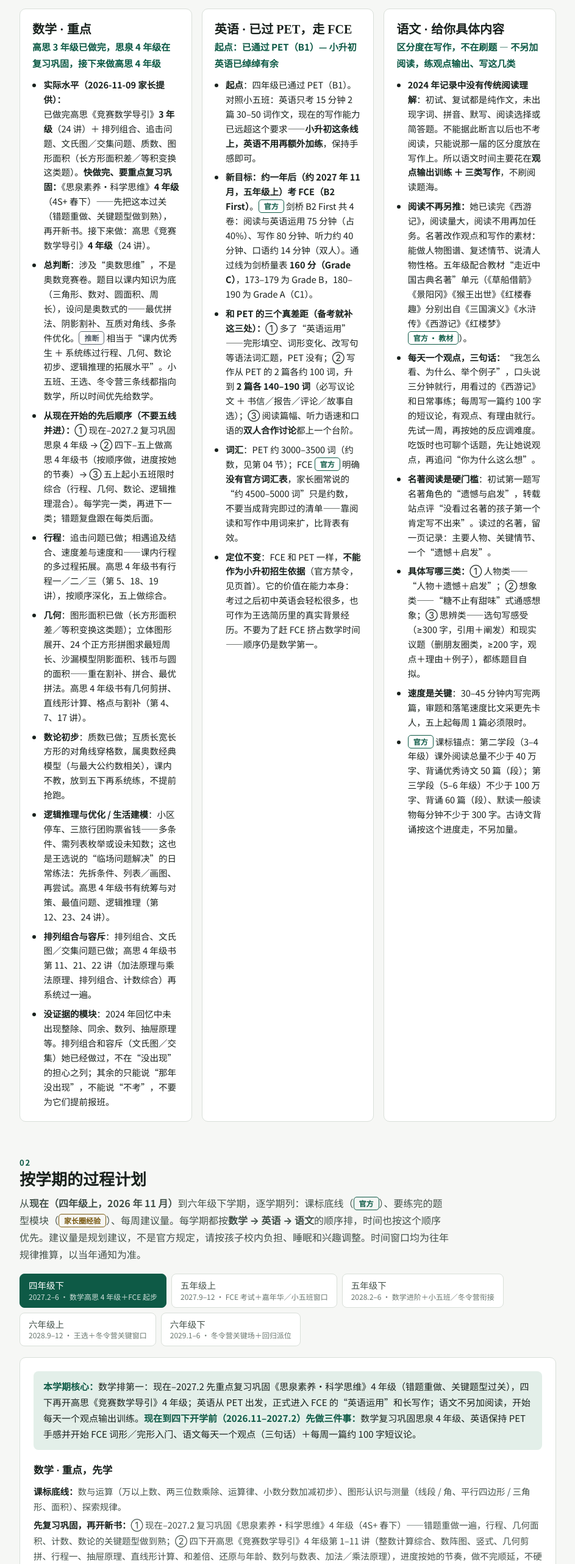
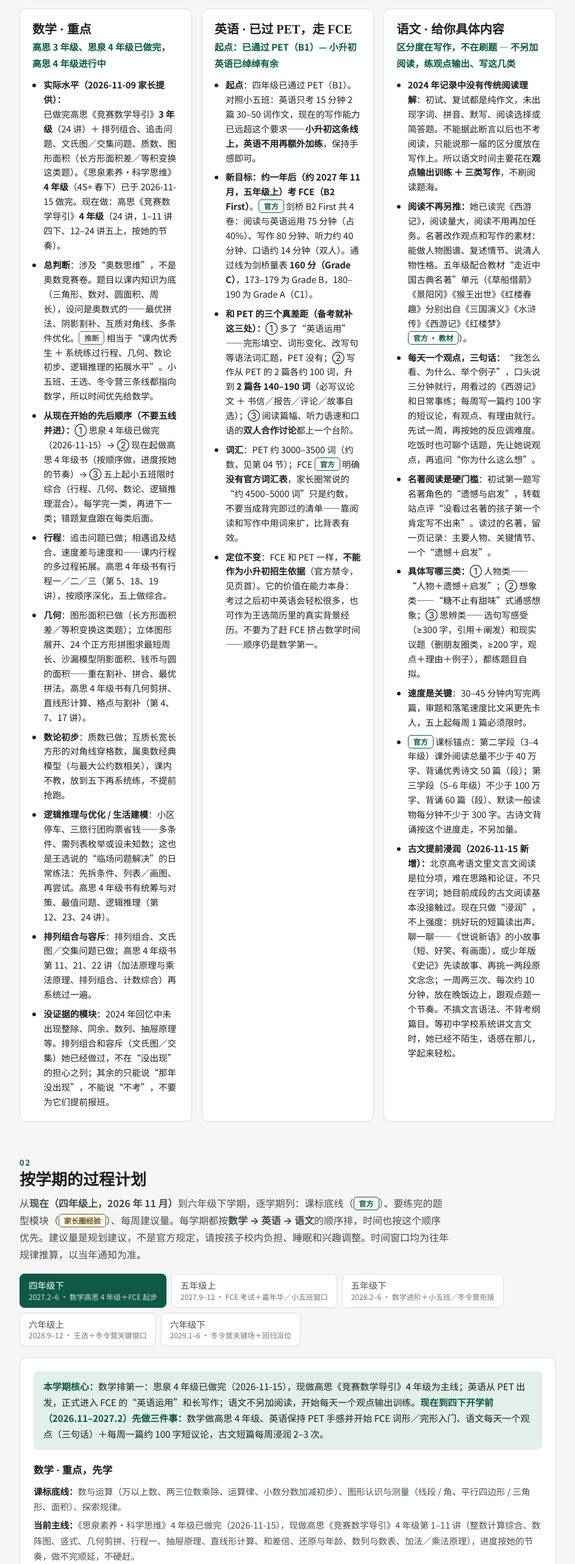
Before and after one commit to xiaonan1988sh/restaurant-skill-generator, a plain HTML site: page education/xiaoshengchu/index.html in a window 1280 px wide. Shown: the part 920-3484 px from the top of the page at 61% size, without its empty margins (168-1111 px from the left). Drawn offline with Linux system fonts and the light colour scheme.

Commit message:
Sync xiaoshengchu plan 2026-11-15: maths SiQuan done / GaoSi started; add classical Chinese immersion

```diff
--- a/education/xiaoshengchu/index.html
+++ b/education/xiaoshengchu/index.html
@@ -239,11 +239,11 @@
     <div class="subj-grid">
       <div class="subj-card">
         <h3>数学 · 重点</h3>
-        <p class="verdict">高思 3 年级已做完，思泉 4 年级在复习巩固，接下来做高思 4 年级</p>
+        <p class="verdict">高思 3 年级、思泉 4 年级已做完，高思 4 年级进行中</p>
         <ul>
-          <li><strong>实际水平（2026-11-09 家长提供）：</strong>已做完高思《竞赛数学导引》<strong>3 年级</strong>（24 讲）＋ 排列组合、追击问题、文氏图／交集问题、质数、图形面积（长方形面积差／等积变换这类题）。<strong>快做完、要重点复习巩固：</strong>《思泉素养·科学思维》<strong>4 年级</strong>（4S+ 春下）——先把这本过关（错题重做、关键题型做到熟），再开新书。接下来做：高思《竞赛数学导引》<strong>4 年级</strong>（24 讲）。</li>
+          <li><strong>实际水平（2026-11-09 家长提供）：</strong>已做完高思《竞赛数学导引》<strong>3 年级</strong>（24 讲）＋ 排列组合、追击问题、文氏图／交集问题、质数、图形面积（长方形面积差／等积变换这类题）。《思泉素养·科学思维》<strong>4 年级</strong>（4S+ 春下）已于 2026-11-15 做完。现在做：高思《竞赛数学导引》<strong>4 年级</strong>（24 讲，1–11 讲四下、12–24 讲五上，按她的节奏）。</li>
           <li><strong>总判断</strong>：涉及“奥数思维”，不是奥数竞赛卷。题目以课内知识为底（三角形、数对、圆面积、周长），设问是奥数式的——最优拼法、阴影割补、互质对角线、多条件优化。<span class="badge b-guess">推断</span> 相当于“课内优秀生 ＋ 系统练过行程、几何、数论初步、逻辑推理的拓展水平”。小五班、王选、冬令营三条线都指向数学，所以时间优先给数学。</li>
-          <li><strong>从现在开始的先后顺序（不要五线并进）：</strong>① 现在–2027.2 复习巩固思泉 4 年级 → ② 四下–五上做高思 4 年级书（按顺序做，进度按她的节奏）→ ③ 五上起小五班限时综合（行程、几何、数论、逻辑推理混合）。每学完一类，再进下一类；错题复盘跟在每类后面。</li>
+          <li><strong>从现在开始的先后顺序（不要五线并进）：</strong>① 思泉 4 年级已做完（2026-11-15）→ ② 现在起做高思 4 年级书（按顺序做，进度按她的节奏）→ ③ 五上起小五班限时综合（行程、几何、数论、逻辑推理混合）。每学完一类，再进下一类；错题复盘跟在每类后面。</li>
           <li><strong>行程</strong>：追击问题已做；相遇追及结合、速度差与速度和——课内行程的多过程拓展。高思 4 年级书有行程一／二／三（第 5、18、19 讲），按顺序深化，五上做综合。</li>
           <li><strong>几何</strong>：图形面积已做（长方形面积差／等积变换这类题）；立体图形展开、24 个正方形拼图求最短周长、沙漏模型阴影面积、钱币与圆的面积——重在割补、拼合、最优拼法。高思 4 年级书有几何剪拼、直线形计算、格点与割补（第 4、7、17 讲）。</li>
           <li><strong>数论初步</strong>：质数已做；互质长宽长方形的对角线穿格数，属奥数经典模型（与最大公约数相关），课内不教，放到五下再系统练，不提前抢跑。</li>
@@ -274,6 +274,7 @@
           <li><strong>具体写哪三类：</strong>① 人物类——“人物＋遗憾＋启发”；② 想象类——“糖不止有甜味”式通感想象；③ 思辨类——选句写感受（≥300 字，引用＋阐发）和现实议题（删朋友圈类，≥200 字，观点＋理由＋例子），都练题目自拟。</li>
           <li><strong>速度是关键</strong>：30–45 分钟内写完两篇，审题和落笔速度比文采更先卡人，五上起每周 1 篇必须限时。</li>
           <li><span class="badge b-official">官方</span> 课标锚点：第二学段（3–4 年级）课外阅读总量不少于 40 万字、背诵优秀诗文 50 篇（段）；第三学段（5–6 年级）不少于 100 万字、背诵 60 篇（段）、默读一般读物每分钟不少于 300 字。古诗文背诵按这个进度走，不另加量。</li>
+          <li><strong>古文提前浸润（2026-11-15 新增）：</strong>北京高考语文里文言文阅读是拉分项，难在思路和论证，不只在字词；她目前成段的古文阅读基本没接触过。现在只做“浸润”，不上强度：挑好玩的短篇读出声、聊一聊——《世说新语》的小故事（短、好笑、有画面），或少年版《史记》先读故事、再挑一两段原文念念；一周两三次、每次约 10 分钟，放在晚饭边上，跟观点题一个节奏。不搞文言语法、不背考纲篇目。等初中学校系统讲文言文时，她已经不陌生，语感在那儿，学起来轻松。</li>
         </ul>
       </div>
     </div>
@@ -296,11 +297,11 @@
     </div>
 
     <div class="sem-panel active" id="panel-s1" role="tabpanel">
-      <p class="focus"><b>本学期核心：</b>数学排第一：现在–2027.2 先重点复习巩固《思泉素养·科学思维》4 年级（错题重做、关键题型过关），四下再开高思《竞赛数学导引》4 年级；英语从 PET 出发，正式进入 FCE 的“英语运用”和长写作；语文不另加阅读，开始每天一个观点输出训练。<b>现在到四下开学前（2026.11–2027.2）先做三件事：</b>数学复习巩固思泉 4 年级、英语保持 PET 手感并开始 FCE 词形／完形入门、语文每天一个观点（三句话）＋每周一篇约 100 字短议论。</p>
+      <p class="focus"><b>本学期核心：</b>数学排第一：思泉 4 年级已做完（2026-11-15），现做高思《竞赛数学导引》4 年级为主线；英语从 PET 出发，正式进入 FCE 的“英语运用”和长写作；语文不另加阅读，开始每天一个观点输出训练。<b>现在到四下开学前（2026.11–2027.2）先做三件事：</b>数学做高思 4 年级、英语保持 PET 手感并开始 FCE 词形／完形入门、语文每天一个观点（三句话）＋每周一篇约 100 字短议论，古文短篇每周浸润 2–3 次。</p>
       <div class="sem-row">
         <h4>数学 · 重点，先学</h4>
         <p class="rowline"><b>课标底线：</b>数与运算（万以上数、两三位数乘除、运算律、小数分数加减初步）、图形认识与测量（线段 / 角、平行四边形 / 三角形、面积）、探索规律。</p>
-        <p class="rowline"><b>先复习巩固，再开新书：</b>① 现在–2027.2 复习巩固《思泉素养·科学思维》4 年级（4S+ 春下）——错题重做一遍，行程、几何面积、计数、数论的关键题型做到熟；② 四下开高思《竞赛数学导引》4 年级第 1–11 讲（整数计算综合、数阵图、竖式、几何剪拼、行程一、抽屉原理、直线形计算、和差倍、还原与年龄、数列与数表、加法／乘法原理），进度按她的节奏，做不完顺延，不硬赶。</p>
+        <p class="rowline"><b>当前主线：</b>《思泉素养·科学思维》4 年级已做完（2026-11-15），现做高思《竞赛数学导引》4 年级第 1–11 讲（整数计算综合、数阵图、竖式、几何剪拼、行程一、抽屉原理、直线形计算、和差倍、还原与年龄、数列与数表、加法／乘法原理），进度按她的节奏，做不完顺延，不硬赶。</p>
         <p class="amount">每周建议：课内作业外拓展练习每周 3 次、每次 20–30 分钟（多于其他科）；错题每周复盘 1 次。</p>
       </div>
       <div class="sem-row">
@@ -313,7 +314,8 @@
         <h4>语文 · 观点输出，不另加阅读</h4>
         <p class="rowline"><b>课标底线：</b>第二学段课外阅读总量不少于 40 万字（3–4 年级累计）；背诵优秀诗文 50 篇（段）；课内习作每学年 16 次左右；阅读整本书，初步理解主要内容，主动分享感受。</p>
         <p class="rowline"><b>具体内容：</b>阅读不再另推——她已读完《西游记》，阅读量大。每天一个观点，用三句话说清“我怎么看、为什么、举个例子”，口头三分钟，用看过的《西游记》和日常事练（本周七题已另发）；每周写一篇约 100 字的短议论，有观点、有理由就行；习作尝试写“遗憾 / 启发”类感受段落（200 字左右起）。</p>
-        <p class="amount">每周建议：观点每天 1 个（口头）；短议论每周 1 篇约 100 字；背诵每周 1–2 首 / 段。</p>
+        <p class="rowline"><b>古文提前浸润（2026-11-15 新增）：</b>北京高考语文的文言文阅读是拉分项，难在思路和论证，不只在字词；她目前成段的古文阅读基本没接触过。现在只做“浸润”，不上强度：《世说新语》的小故事（短、好笑、有画面），或少年版《史记》先读故事、再挑一两段原文念念；一周两三次、每次约 10 分钟，读出声、聊一聊，放在晚饭边上，跟观点题一个节奏。不搞文言语法、不背考纲篇目。</p>
+        <p class="amount">每周建议：观点每天 1 个（口头）；短议论每周 1 篇约 100 字；背诵每周 1–2 首 / 段；古文短篇每周 2–3 次、每次约 10 分钟。</p>
       </div>
       <div class="sem-row">
         <h4>认知 / 科创</h4>
@@ -744,7 +746,7 @@
   </section>
 
   <footer>
-    <p>本页基于 2026-11-07 的公开调研整理，2026-11-08 按家庭提供的英语水平与 FCE 目标、数学优先顺序补订：官方文件为政策底线；小五班、王选、科学嘉年华、冬令营的细节均来自转载站与家长分享，无官方试卷或简章佐证，请按文中标注的可信度使用。2029 届的具体时间、范围与形式，以当年学校和区教委的正式通知为准。</p>
+    <p>本页基于 2026-11-07 的公开调研整理，2026-11-08 按家庭提供的英语水平与 FCE 目标、数学优先顺序补订，2026-11-15 同步数学进度（思泉 4 年级已完成、导引 4 年级已开始）：官方文件为政策底线；小五班、王选、科学嘉年华、冬令营的细节均来自转载站与家长分享，无官方试卷或简章佐证，请按文中标注的可信度使用。2029 届的具体时间、范围与形式，以当年学校和区教委的正式通知为准。</p>
   </footer>
 </div>
 
```
